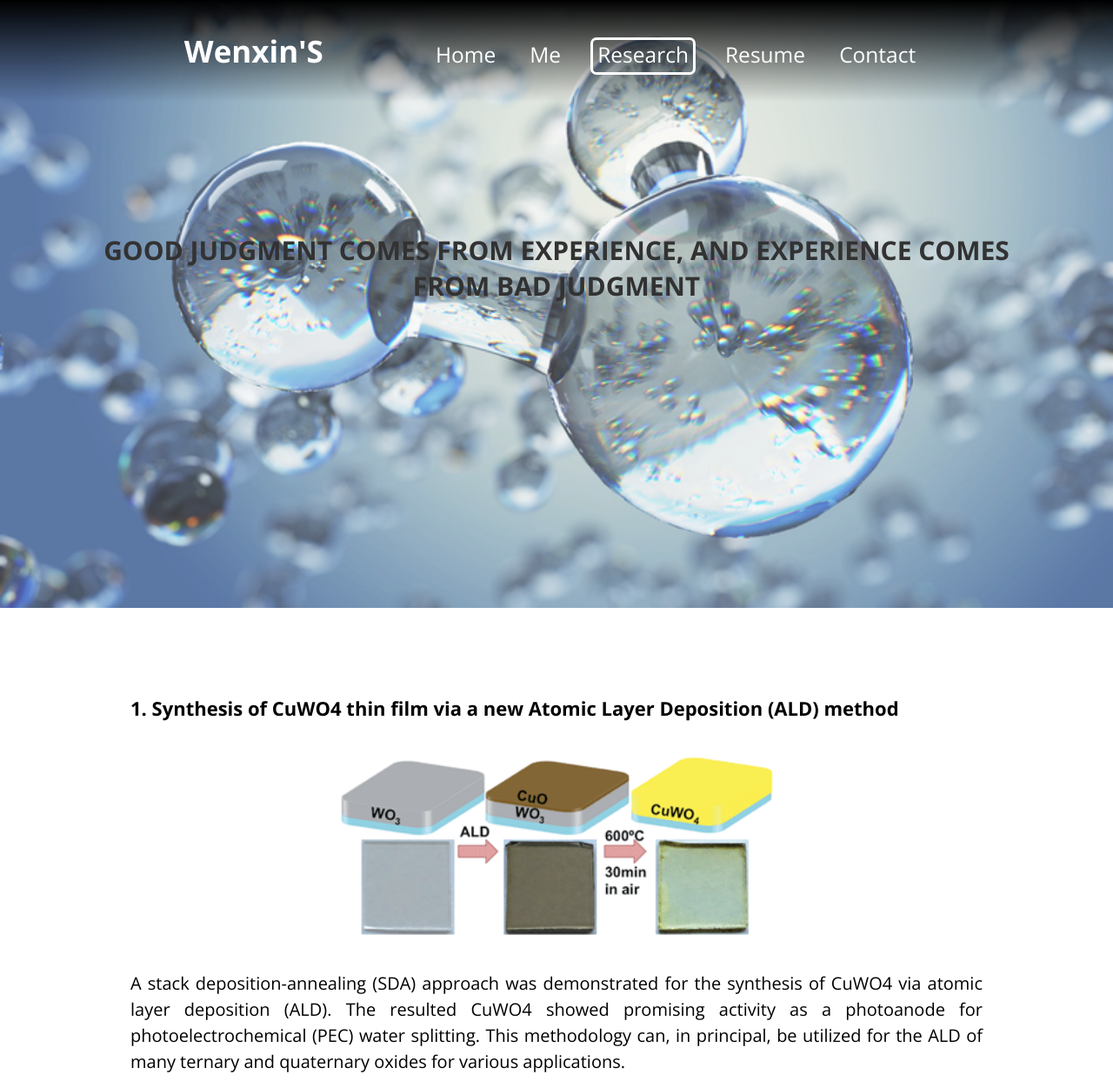
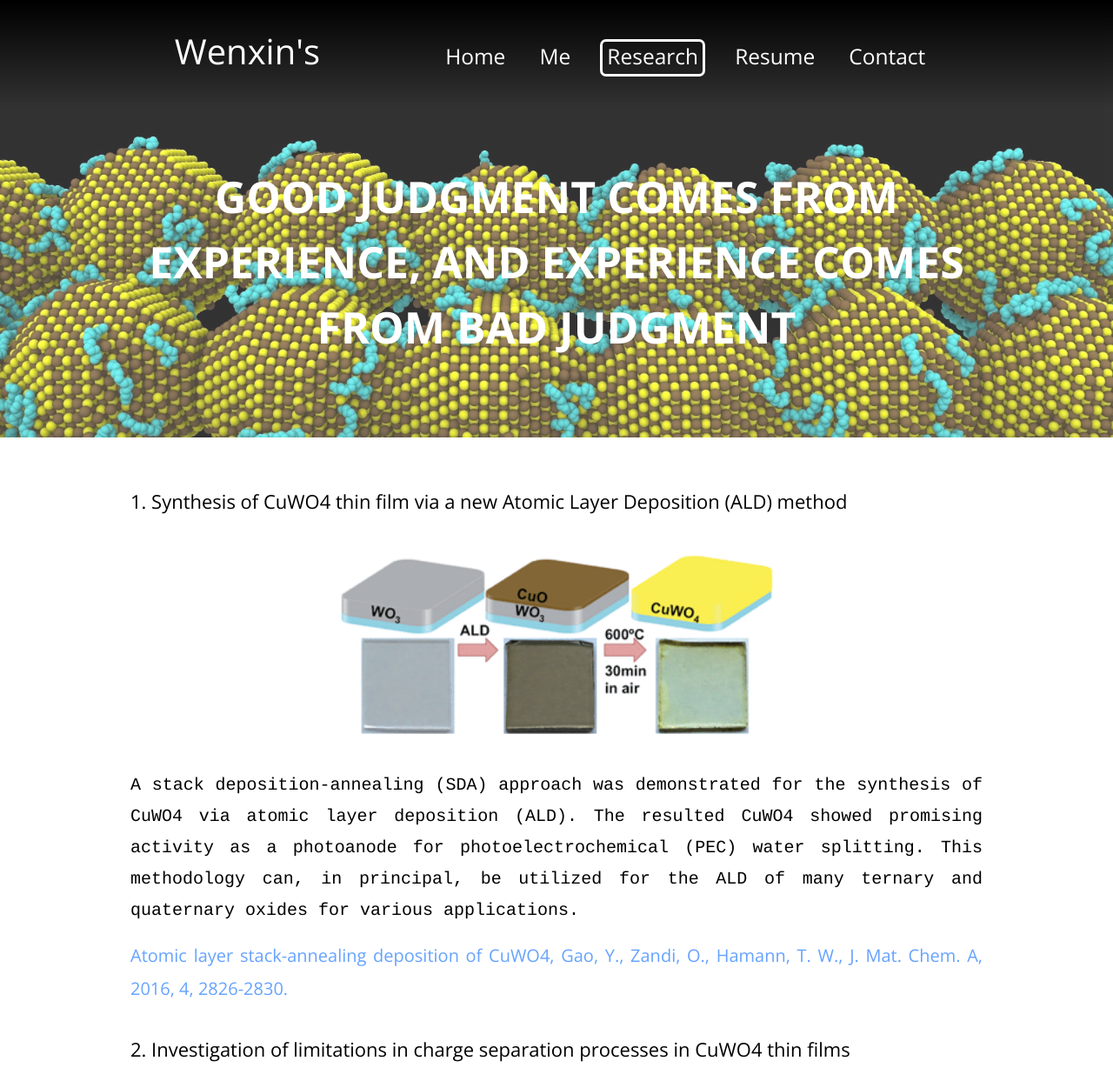
Before and after one commit to WenxinQ7/WenxinQ7.github.io, a website: page research.html in a window 1280 px wide. Shown: the top 1243 px of the page at 87% size. Drawn offline with nearby package versions, Linux system fonts and the light colour scheme.

Commit message:
add personal page

```diff
--- a/css/style.css
+++ b/css/style.css
@@ -12,9 +12,10 @@
 
 /* -- navigation bar -- */
 
-.navbar {
+.container-fluid {
   text-align: center;
   font-size: 35px;
+  align-items: top;
 }
 
 .navtext {
@@ -24,6 +25,11 @@
   background: linear-gradient(rgba(0, 0, 0, 1), rgba(255, 255, 255, 0));
   opacity: 1;
   z-index: 100;
+  width: 100%;
+  padding-right: var(--bs-gutter-x, 0.75rem);
+  padding-left: var(--bs-gutter-x, 0.75rem);
+  margin-right: auto;
+  margin-left: -12px;
 }
 
 .navtext .navtitle {
@@ -39,7 +45,7 @@
 .navtext .navitem {
   display: inline;
   font-size: 70%;
-  spacing: 50px;
+  word-spacing: 50px;
   text-decoration: none;
   color: rgba(255, 255, 255, 1);
   padding-left: 5px;
@@ -63,6 +69,12 @@
   opacity: 0.7;
 }
 
+/* -- grid -- */
+
+#first {
+  position: relative;
+  z-index: 1;
+}
 /* -- quote -- */
 
 .quote {
@@ -70,10 +82,10 @@
   position: absolute;
   top: 40%;
   text-align: center;
-  font-size: 30px;
+  font-size: 50px;
   font-weight: bold;
   text-transform: uppercase;
-  color: rgb(0, 0, 0);
+  color: rgb(255, 255, 255);
   word-wrap: break-word;
   padding-left: 100px;
   padding-right: 100px;
@@ -83,7 +95,7 @@
 
 .content {
   width: 100%;
-  padding: 60px 150px;
+  padding: 20px 150px;
   line-height: 30px;
 }
 
@@ -97,6 +109,8 @@
   text-align: justify;
   font-size: 20px;
   margin-top: 10px;
+  font-family: Courier, monospace;
+  line-height: 1.8;
 }
 
 a.extlink {
--- a/research.html
+++ b/research.html
@@ -10,27 +10,29 @@
   <link href="css/style.css" rel="stylesheet"></link>
   <link href="https://fonts.googleapis.com/css?family=Open+Sans:400,700" rel="stylesheet">
   <script src="./javascripts/reaction.js"></script>
-  <title> Yuan's Research </title>
+  <title> Wenxin Qi </title>
+  <link href="https://cdn.jsdelivr.net/npm/bootstrap@5.1.3/dist/css/bootstrap.min.css" rel="stylesheet" integrity="sha384-1BmE4kWBq78iYhFldvKuhfTAU6auU8tT94WrHftjDbrCEXSU1oBoqyl2QvZ6jIW3" crossorigin="anonymous">
 </head>
 
 <body>
 
-  <header class="navbar">
+  <header class="container-fluid">
     <div class="navtext">
-      <h1 class="navtitle"><a class="navhome" href="./index.html">Wenxin'S</a></h1>
+      <h1 class="navtitle"><a class="navhome" href="./index.html">Wenxin's</a></h1>
       <a class="navitem" href="./index.html">Home</a>
       <a class="navitem" href="./me.html">Me</a>
       <a class="navitem navselected" href="./research.html">Research</a>
       <a class="navitem" href="./resume.html">Resume</a>
       <a class="navitem" href="./contact.html">Contact</a>
     </div>
-    <div class="navimg">
-      <img src="./images/water.jpg">
-      <div class="quote">
-        Good judgment comes from experience, and experience comes from bad judgment
-      </div>
+  </header>
+
+  <div class="navimg">
+    <img src="./images/research.jpg">
+    <div class="quote">
+      Good judgment comes from experience, and experience comes from bad judgment
     </div>
-  </header>
+  </div>
 
   <div class="content">
     <h2>
```
Also changed, not shown: contact.html (+8 -6 lines), index.html (+9 -7 lines), me.html (+11 -9 lines), resume.html (+11 -9 lines), images/H2O.jpg (deleted), images/research.jpg (added), 3 other files.
